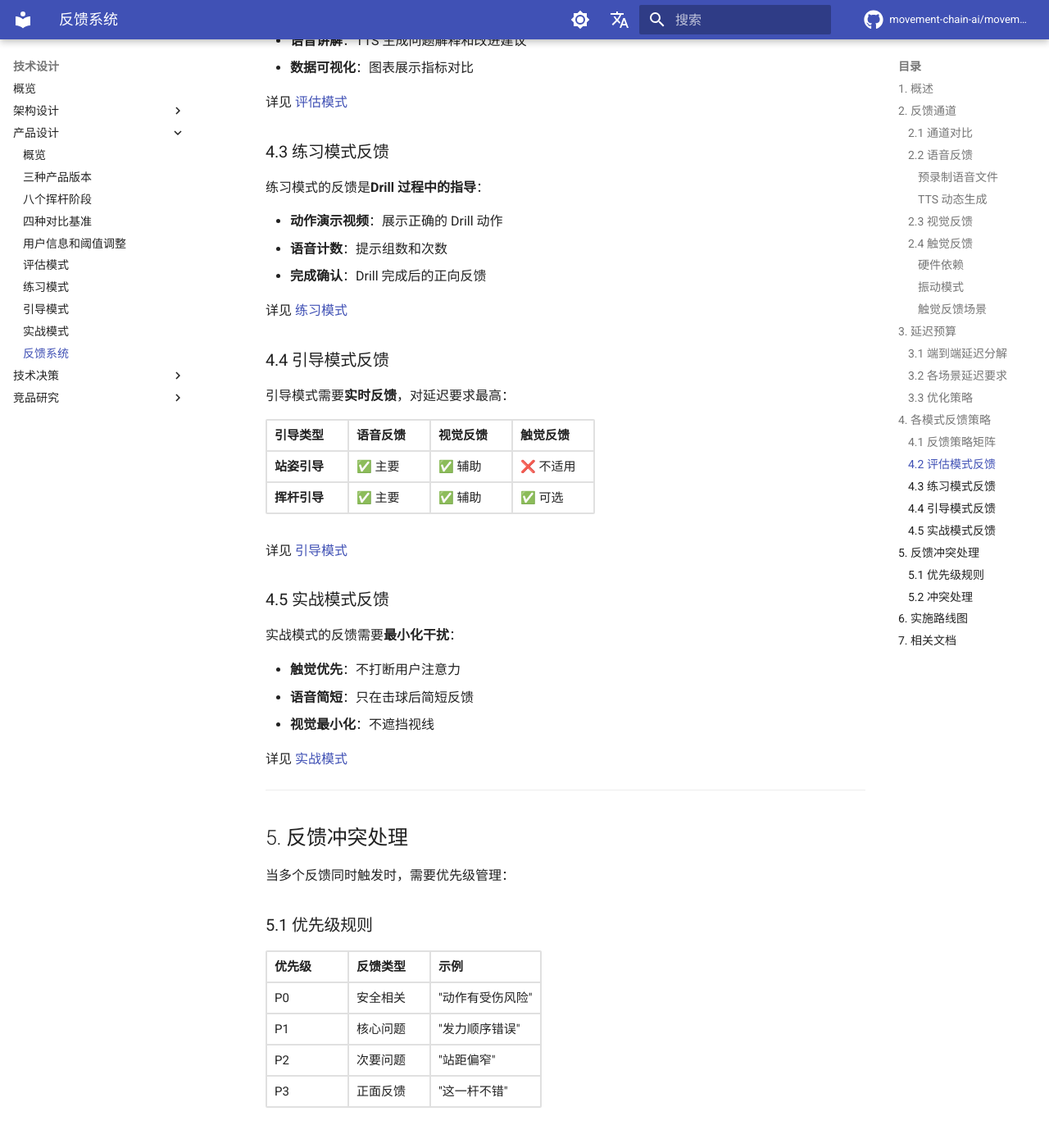
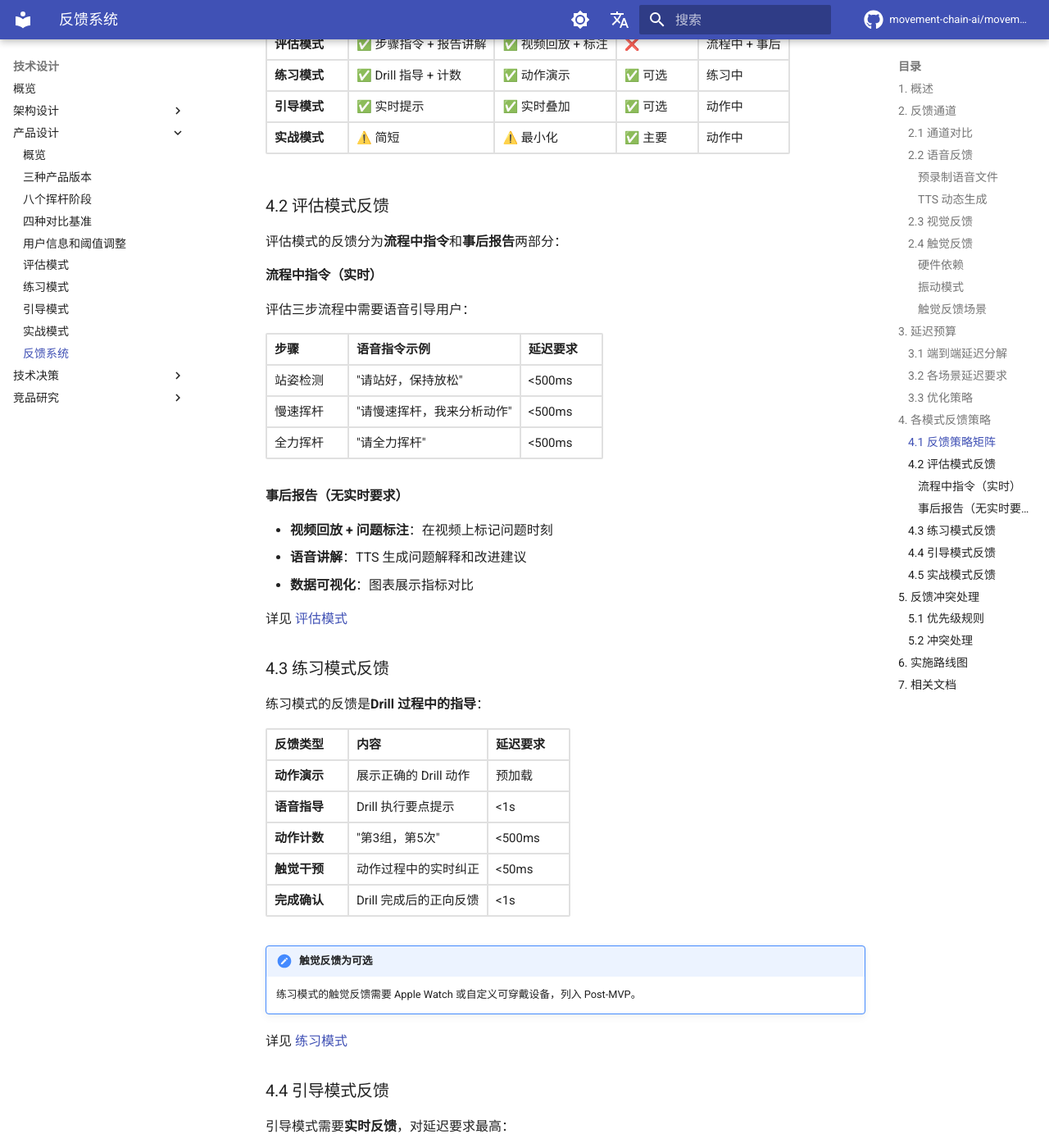
Before and after one commit to movement-chain-ai/movement-chain-docs, an MkDocs documentation site: the page built from docs/zh/design/specs/feedback-system.md, in a window 1280 px wide and 1400 px high, scrolled down 5363 px. Shown: the whole window at 82% size. Built offline with MkDocs 1.6.1 and Material for MkDocs 9.7.7, drawn with Linux system fonts in a browser that asks for light colours; comment, search, counter and statistics services are not loaded; the version menu is left out; some of the changed text lies outside the part shown.

Commit message:
docs: 更新反馈系统第4节与3.2节保持一致
- 4.1 反馈策略矩阵：练习模式触觉反馈改为可选，评估模式增加步骤指令
- 4.2 评估模式反馈：增加流程中指令（三步语音引导）
- 4.3 练习模式反馈：增加触觉干预和动作计数的延迟要求

🤖 Generated with [Claude Code](https://claude.com/claude-code)

Co-Authored-By: Claude Opus 4.5 <noreply@anthropic.com>

```diff
--- a/docs/zh/design/specs/feedback-system.md
+++ b/docs/zh/design/specs/feedback-system.md
@@ -18,11 +18,11 @@
 │  分析结果                    反馈通道                     用户感知              │
 │  ────────                  ────────                    ────────             │
 │                                                                             │
-│  ┌─────────────┐          ┌─────────────┐          ┌─────────────┐         │
-│  │ 问题检测     │          │ 语音反馈     │          │ 听觉         │         │
-│  │ 指标计算     │  ─────▶  │ 视觉反馈     │  ─────▶  │ 视觉         │         │
-│  │ 规则判断     │          │ 触觉反馈     │          │ 触觉         │         │
-│  └─────────────┘          └─────────────┘          └─────────────┘         │
+│  ┌─────────────┐          ┌─────────────┐          ┌─────────────┐          │
+│  │ 问题检测     │          │ 语音反馈      │          │ 听觉        │          │
+│  │ 指标计算     │  ─────▶  │ 视觉反馈      │  ─────▶  │ 视觉        │          │
+│  │ 规则判断     │          │ 触觉反馈      │          │ 触觉        │          │
+│  └─────────────┘          └─────────────┘          └─────────────┘          │
 │                                                                             │
 │  ────────────────────────────────────────────────────────────────────────── │
 │                                                                             │
@@ -169,12 +169,16 @@ class FeedbackSpeaker {
 
 ### 3.2 各场景延迟要求
 
-| 场景 | 延迟要求 | 主要瓶颈 | 原因 | 优化策略 |
-|-----|---------|---------|------|---------|
-| **站姿引导** | <300ms | TTS 生成 | 用户静止等待，语音是主要反馈方式 | 预缓存常用语音 |
-| **挥杆引导** | <500ms | Vision 帧率 | 需要追踪连续动作，30fps 每帧 33ms | 提高到 60fps |
-| **评估报告** | 无实时要求 | 无 | 挥杆结束后分析，无延迟约束 | - |
-| **触觉干预** | <50ms | 硬件响应 | 挥杆过程中干预，要求极低延迟 | 本地处理，无网络 |
+| 模式 | 场景 | 延迟要求 | 主要瓶颈 | 原因 | 优化策略 |
+|-----|------|---------|---------|------|---------|
+| **评估模式** | 步骤语音指令 | <500ms | TTS 生成 | "请站好"、"请慢速挥杆"等指令 | 预录制音频 |
+| **评估模式** | 评估报告 | 无实时要求 | 无 | 挥杆结束后分析，无延迟约束 | - |
+| **练习模式** | Drill 指导 | <1s | TTS 生成 | 用户在动作间隙接收指导，容忍度较高 | 预缓存常用语音 |
+| **练习模式** | 动作计数 | <500ms | 音频播放 | "第3组，第5次" | 预录制音频 |
+| **引导模式** | 站姿引导 | <300ms | TTS 生成 | 用户静止等待，语音是主要反馈方式 | 预缓存常用语音 |
+| **引导模式** | 挥杆引导 | <500ms | Vision 帧率 | 需要追踪连续动作，30fps 每帧 33ms | 提高到 60fps |
+| **实战模式** | 击球后反馈 | <100ms | 触觉响应 | 击球后快速反馈，不干扰下一杆 | 触觉优先 |
+| **练习/引导/实战** | 触觉干预 | <50ms | 硬件响应 | 挥杆过程中干预，要求极低延迟 | 本地处理，无网络 |
 
 ### 3.3 优化策略
 
@@ -193,14 +197,26 @@ class FeedbackSpeaker {
 
 | 模式 | 语音反馈 | 视觉反馈 | 触觉反馈 | 时机 |
 |-----|---------|---------|---------|------|
-| **评估模式** | ✅ 报告讲解 | ✅ 视频回放 + 标注 | ❌ | 事后 |
-| **练习模式** | ✅ Drill 指导 | ✅ 动作演示 | ❌ | 练习中 |
+| **评估模式** | ✅ 步骤指令 + 报告讲解 | ✅ 视频回放 + 标注 | ❌ | 流程中 + 事后 |
+| **练习模式** | ✅ Drill 指导 + 计数 | ✅ 动作演示 | ✅ 可选 | 练习中 |
 | **引导模式** | ✅ 实时提示 | ✅ 实时叠加 | ✅ 可选 | 动作中 |
 | **实战模式** | ⚠️ 简短 | ⚠️ 最小化 | ✅ 主要 | 动作中 |
 
 ### 4.2 评估模式反馈
 
-评估模式的反馈主要是**事后报告**，无实时延迟要求：
+评估模式的反馈分为**流程中指令**和**事后报告**两部分：
+
+#### 流程中指令（实时）
+
+评估三步流程中需要语音引导用户：
+
+| 步骤 | 语音指令示例 | 延迟要求 |
+|-----|-------------|---------|
+| 站姿检测 | "请站好，保持放松" | <500ms |
+| 慢速挥杆 | "请慢速挥杆，我来分析动作" | <500ms |
+| 全力挥杆 | "请全力挥杆" | <500ms |
+
+#### 事后报告（无实时要求）
 
 - **视频回放 + 问题标注**：在视频上标记问题时刻
 - **语音讲解**：TTS 生成问题解释和改进建议
@@ -212,9 +228,16 @@ class FeedbackSpeaker {
 
 练习模式的反馈是**Drill 过程中的指导**：
 
-- **动作演示视频**：展示正确的 Drill 动作
-- **语音计数**：提示组数和次数
-- **完成确认**：Drill 完成后的正向反馈
+| 反馈类型 | 内容 | 延迟要求 |
+|---------|------|---------|
+| **动作演示** | 展示正确的 Drill 动作 | 预加载 |
+| **语音指导** | Drill 执行要点提示 | <1s |
+| **动作计数** | "第3组，第5次" | <500ms |
+| **触觉干预** | 动作过程中的实时纠正 | <50ms |
+| **完成确认** | Drill 完成后的正向反馈 | <1s |
+
+!!! note "触觉反馈为可选"
+    练习模式的触觉反馈需要 Apple Watch 或自定义可穿戴设备，列入 Post-MVP。
 
 详见 [练习模式](drill-mode.md)
 
```
